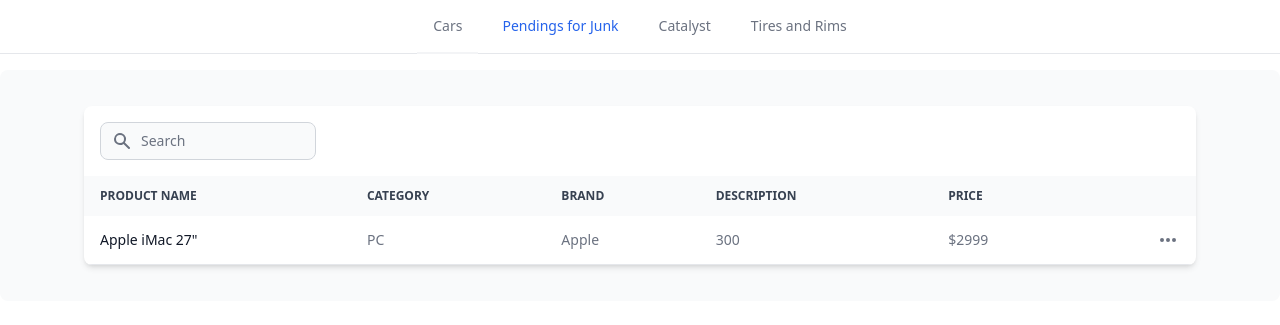
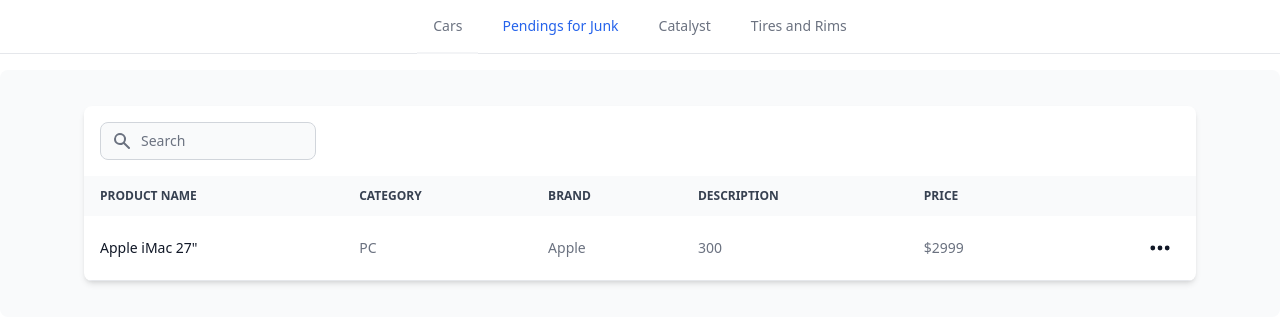
Before and after one commit to JoseJorgeGC/junker_app, a Django app: page /inventary/ in a window 1280 px wide, after a click on "Pendings for Junk". Shown: the part 80-405 px from the top of the page. Run offline with Django 4.2, Linux system fonts and the light colour scheme; data that the repository does not hold is empty; some libraries are stand-ins or nearby versions.

Commit message:
arrglando boton en pending to junk

```diff
--- a/inventary/templates/inventary.html
+++ b/inventary/templates/inventary.html
@@ -84,9 +84,6 @@
                                                     <a href="{% url 'junk' %}" class="block px-4 py-2 hover:bg-gray-100 dark:hover:bg-gray-600 dark:hover:text-white">Delete</a>
                                                 </li>
                                                 </ul>
-                                            <div class="py-2">
-                                                <a href="#" class="block px-4 py-2 text-sm text-gray-700 hover:bg-gray-100 dark:hover:bg-gray-600 dark:text-gray-200 dark:hover:text-white">Separated link</a>
-                                            </div>
                                         </div>
                                         </div>
                                     </td>
@@ -185,23 +182,21 @@
                                     <td class="px-4 py-3">300</td>
                                     <td class="px-4 py-3">$2999</td>
                                     <td class="px-4 py-3 flex items-center justify-end">
-                                        <button id="apple-imac-27-dropdown-button" data-dropdown-toggle="apple-imac-27-dropdown" class="inline-flex items-center p-0.5 text-sm font-medium text-center text-gray-500 hover:text-gray-800 rounded-lg focus:outline-none dark:text-gray-400 dark:hover:text-gray-100" type="button">
-                                            <svg class="w-5 h-5" aria-hidden="true" fill="currentColor" viewbox="0 0 20 20" xmlns="http://www.w3.org/2000/svg">
-                                                <path d="M6 10a2 2 0 11-4 0 2 2 0 014 0zM12 10a2 2 0 11-4 0 2 2 0 014 0zM16 12a2 2 0 100-4 2 2 0 000 4z" />
-                                            </svg>
+                                        <button id="dropdownMenuIconHorizontalButton2" data-dropdown-toggle="dropdownDotsHorizontal2" class="inline-flex items-center p-2 text-sm font-medium text-center text-gray-900 bg-white rounded-lg hover:bg-gray-100 focus:ring-4 focus:outline-none dark:text-white focus:ring-gray-50 dark:bg-gray-800 dark:hover:bg-gray-700 dark:focus:ring-gray-600" type="button">
+                                            <svg class="w-6 h-6" aria-hidden="true" fill="currentColor" viewBox="0 0 20 20" xmlns="http://www.w3.org/2000/svg"><path d="M6 10a2 2 0 11-4 0 2 2 0 014 0zM12 10a2 2 0 11-4 0 2 2 0 014 0zM16 12a2 2 0 100-4 2 2 0 000 4z"></path></svg>
                                         </button>
-                                        <div id="apple-imac-27-dropdown" class="hidden z-10 w-44 bg-white rounded divide-y divide-gray-100 shadow dark:bg-gray-700 dark:divide-gray-600">
-                                            <ul class="py-1 text-sm text-gray-700 dark:text-gray-200" aria-labelledby="apple-imac-27-dropdown-button">
+
+                                        <!-- Dropdown menu -->
+                                        <div id="dropdownDotsHorizontal2" class="z-10 hidden bg-white divide-y divide-gray-100 rounded-lg shadow w-44 dark:bg-gray-700 dark:divide-gray-600">
+                                            <ul class="py-2 text-sm text-gray-700 dark:text-gray-200" aria-labelledby="dropdownMenuIconHorizontalButton">
                                                 <li>
-                                                    <a href="#" class="block py-2 px-4 hover:bg-gray-100 dark:hover:bg-gray-600 dark:hover:text-white">Junk</a>
+                                                    <a href="{% url 'junk' %}" class="block px-4 py-2 hover:bg-gray-100 dark:hover:bg-gray-600 dark:hover:text-white">Edit</a>
                                                 </li>
                                                 <li>
-                                                    <a href="#" class="block py-2 px-4 hover:bg-gray-100 dark:hover:bg-gray-600 dark:hover:text-white">Edit</a>
+                                                    <a href="{% url 'junk' %}" class="block px-4 py-2 hover:bg-gray-100 dark:hover:bg-gray-600 dark:hover:text-white">To Junk</a>
                                                 </li>
+
                                             </ul>
-                                            <div class="py-1">
-                                                <a href="#" class="block py-2 px-4 text-sm text-gray-700 hover:bg-gray-100 dark:hover:bg-gray-600 dark:text-gray-200 dark:hover:text-white">Delete</a>
-                                            </div>
                                         </div>
                                     </td>
                                 </tr>
```
